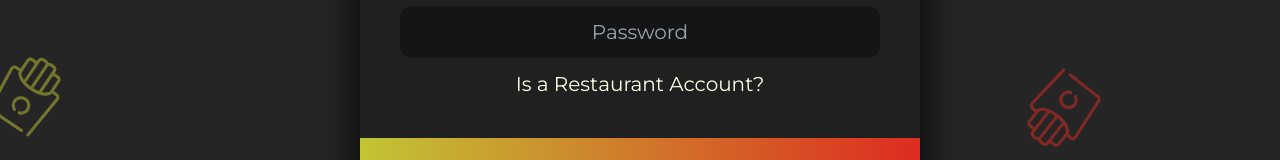
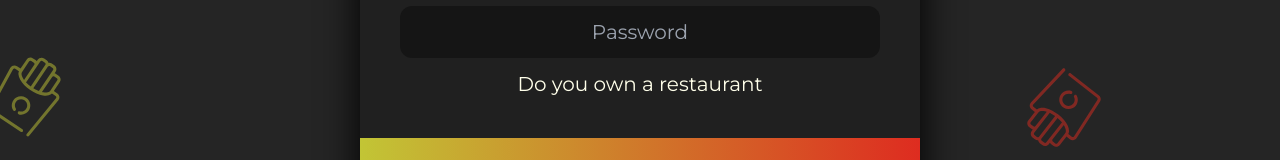
Before and after one commit to Rateaurant/webapp, a SvelteKit app: page /signup in a window 1280 px wide. Shown: the part 538-698 px from the top of the page. Built offline with nearby package versions, Linux system fonts and the light colour scheme; no server answers.

Commit message:
Button no get bigger

```diff
--- a/src/routes/(public)/(not landing)/owner-signup/+page.svelte
+++ b/src/routes/(public)/(not landing)/owner-signup/+page.svelte
@@ -73,7 +73,7 @@
 	<Button
 		label="Sign up to Rateaurant!"
 		class="bg-gradient-to-r from-secondary to-primary p-5
-		rounded-b-3xl text-3xl hover:scale-125 transition-all duration-200 ease-out rounded-br-3xl"
+		rounded-b-3xl text-3xl hover:text-4xl transition-all duration-200 ease-out rounded-br-3xl"
 		type="submit"
 		handler={() => captcha.trigger()}>Sign Up!</Button>
 </form>
--- a/src/routes/(public)/(not landing)/signin/+page.svelte
+++ b/src/routes/(public)/(not landing)/signin/+page.svelte
@@ -60,7 +60,7 @@
 	<Button
 		label="Sign in to Rateaurant!"
 		class="bg-gradient-to-r from-secondary to-primary p-5
-		rounded-b-3xl text-3xl hover:scale-125 transition-all duration-200 ease-out rounded-br-3xl"
+		rounded-b-3xl text-3xl hover:text-4xl transition-all duration-200 ease-out rounded-br-3xl"
 		type="submit"
 		handler={() => captcha.trigger()}>Sign In!</Button>
 </form>
--- a/src/routes/(public)/(not landing)/signup/+page.svelte
+++ b/src/routes/(public)/(not landing)/signup/+page.svelte
@@ -69,7 +69,7 @@
 		<Anchor
 			href="/owner-signup"
 			label="Go here for making this a Restaurant Account"
-			class="text-center">Is a Restaurant Account?</Anchor>
+			class="text-center">Do you own a restaurant</Anchor>
 		<Alert
 			message={'Email already in use'}
 			trigger={email_already_exists_alert} />
@@ -77,7 +77,7 @@
 	<Button
 		label="Sign up to Rateaurant!"
 		class="bg-gradient-to-r from-secondary to-primary p-5
-		rounded-b-3xl text-3xl hover:scale-125 transition-all duration-200 ease-out rounded-br-3xl"
+		rounded-b-3xl text-3xl hover:text-4xl transition-all duration-200 ease-out rounded-br-3xl"
 		type="submit"
 		handler={() => captcha.trigger()}>Sign Up!</Button>
 </form>
```
